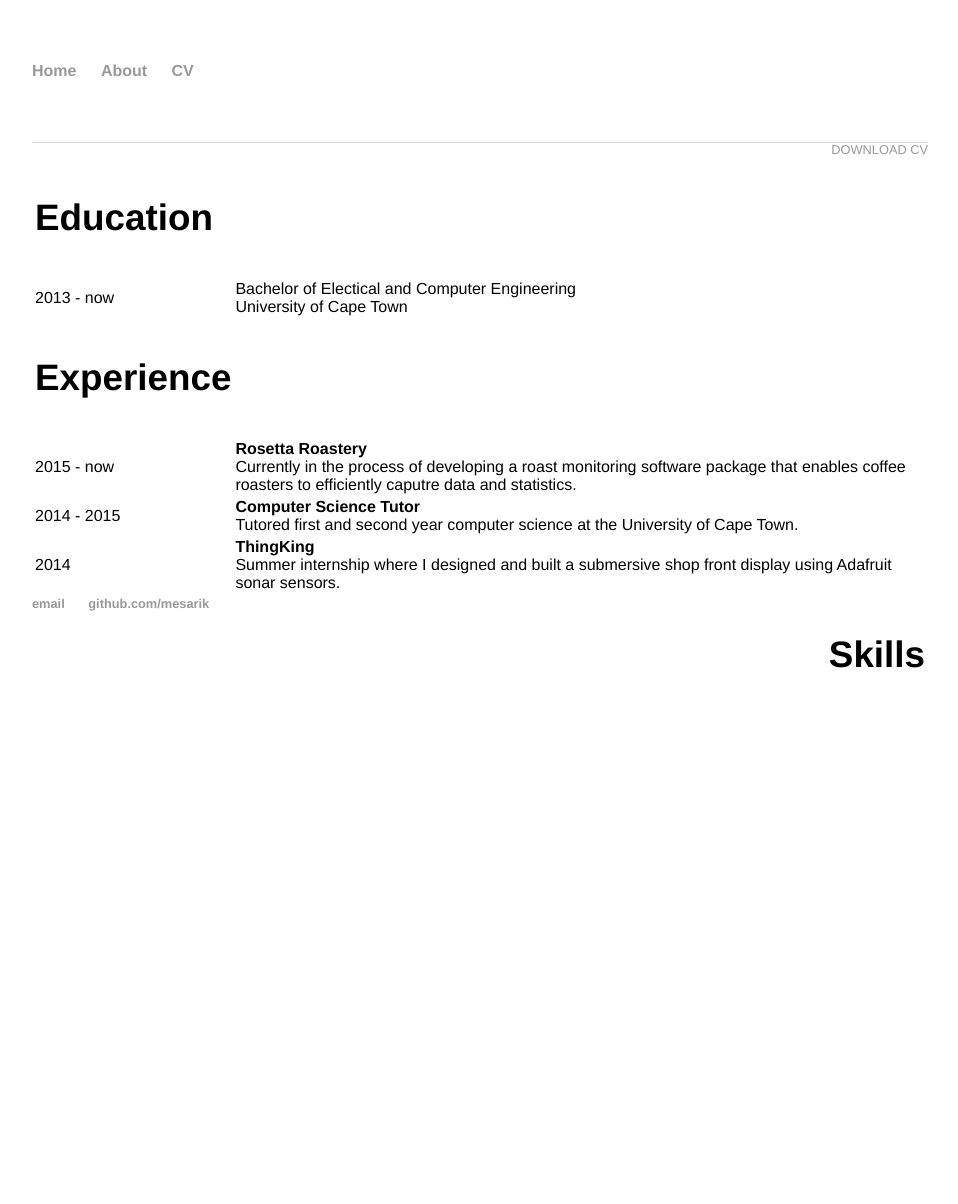
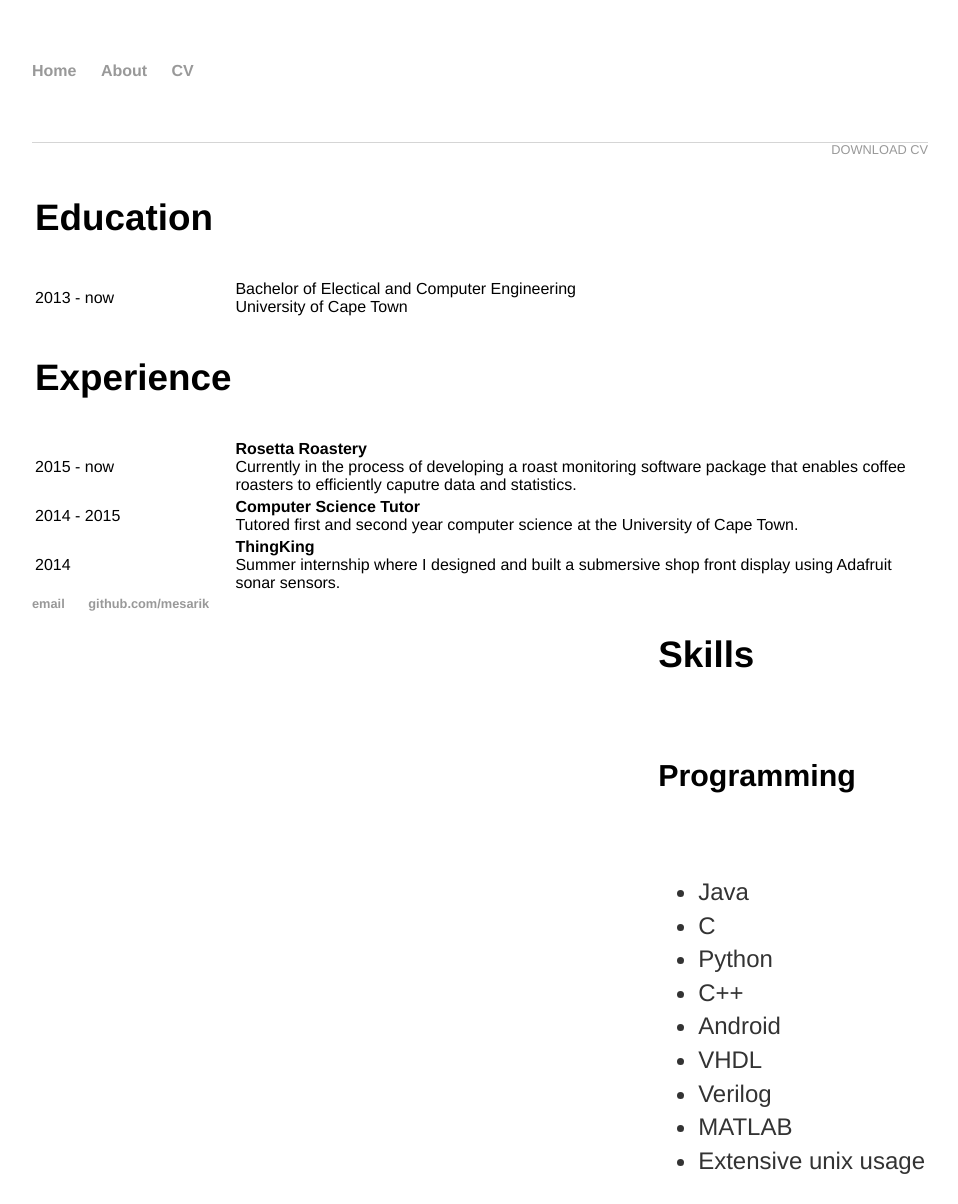
Before and after one commit to mesarcik/mesarcik.github.io, a Jekyll site: the page built from cv/index.html, in a window 1280 px wide. Shown: the whole page, without its empty margins (160-1118 px from the left). Built offline with Jekyll 4.4.1, drawn with Linux system fonts in a browser that asks for light colours; before the commit the page ends 900 px from its top, so only the background shows below that.

Commit message:
git_uploader.sh

```diff
--- a/cv/index.html
+++ b/cv/index.html
@@ -40,6 +40,9 @@
 						<tr>
 							<td><h3> Skills </h3></td>
 						</tr>
+						<tr>
+							<td> <h4> Programming</h4> <br> <ul> <li>Java</li> <li>C</li> <li>Python</li> <li>C++</li> <li>Android</li>  <li>VHDL</li>  <li>Verilog</li>  <li>MATLAB</li>  <li>Extensive unix usage</li>  </ul></td>
+						</tr>
 					</table>
 
 
```
Also changed, not shown: other parts of cv/index.html (+1 -1 lines).
